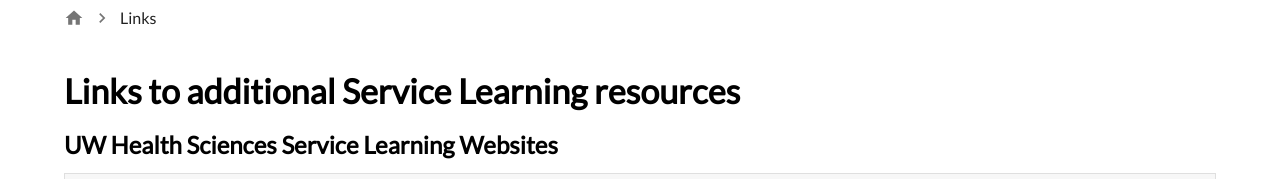
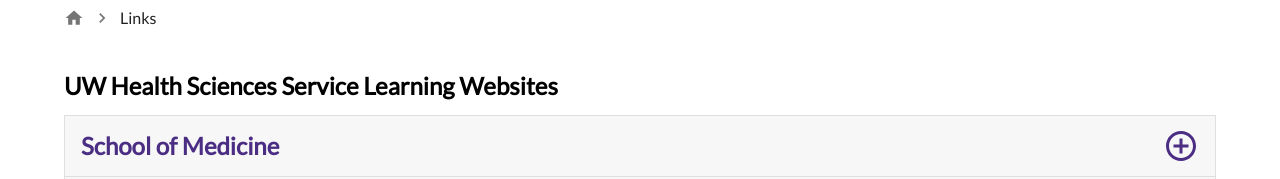
Before and after one commit to slweb-uw/volunteer-site, a Next.js app: page /resources in a window 1280 px wide. Shown: the part 131-310 px from the top of the page. Built offline with nearby package versions, Linux system fonts and the light colour scheme; no server answers.

Commit message:
removed "Links to Additional Service Learning Resources"

```diff
--- a/pages/resources.tsx
+++ b/pages/resources.tsx
@@ -42,12 +42,6 @@ const Resources: NextPage<Props> = ({ classes }) => {
     <div className={classes.page}>
       <IconBreadcrumbs
         crumbs = {["Links"]} />
-      <Typography
-        variant="h4"
-        style={{ fontWeight: 600, paddingBottom: "0.5em" }}
-      >
-        Links to additional Service Learning resources
-      </Typography>
 
       <Typography
         variant="h5"
```
